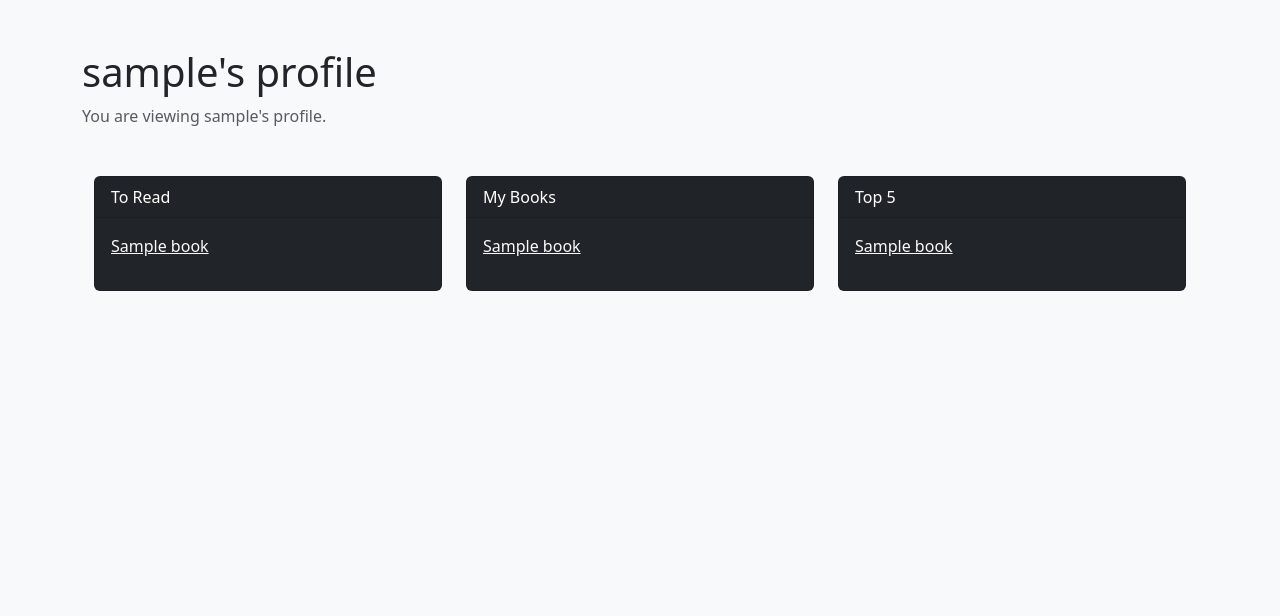
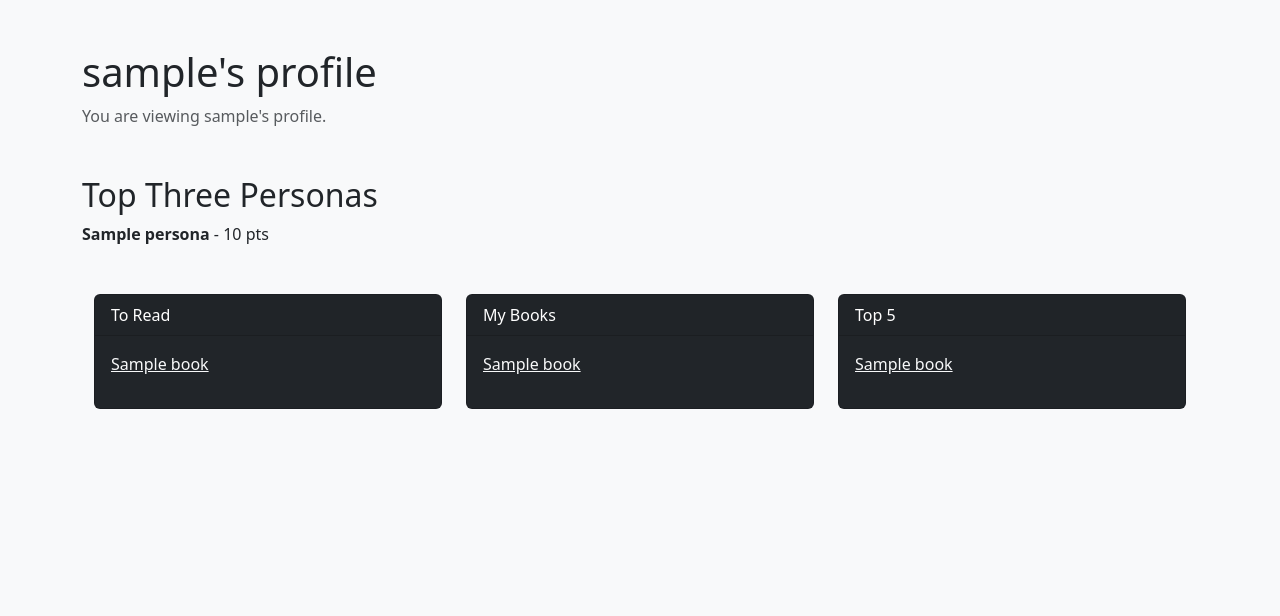
Before and after one commit to lpearson11101/COMP305FinalProject, a Flask app: page /users/user/1 in a window 1280 px wide. Shown: the part 56-672 px from the top of the page. Run offline with Flask 3, Linux system fonts and the light colour scheme; tables that the repository leaves empty hold one stand-in row (values such as "Sample post").

Commit message:
adding personas to user_details page

```diff
--- a/app/templates/users/user_details.html
+++ b/app/templates/users/user_details.html
@@ -8,6 +8,23 @@
 <div class="mt-4">
     <h1>{{ user.username }}'s profile</h1>
     <p class="text-muted">You are viewing {{ user.username }}'s profile.</p>
+</div>
+
+<!-- TOP THREE PERSONAS -->
+
+<div class="mt-5">
+    <h2>Top Three Personas</h2>
+    {% if top_three_personas %}
+      <ul class="list-unstyled">
+        {% for aggregate in top_three_personas %}
+            <li class="mb-2">
+                <strong>{{ aggregate.persona.name }}</strong> - {{ aggregate.score|int }} pts
+            </li>
+        {% endfor %}
+      </ul>
+    {% else %}
+      <p class="text-muted">No personas calculated yet.</p>
+    {% endif %}
 </div>
 
 <div class="mt-5 container">
```
